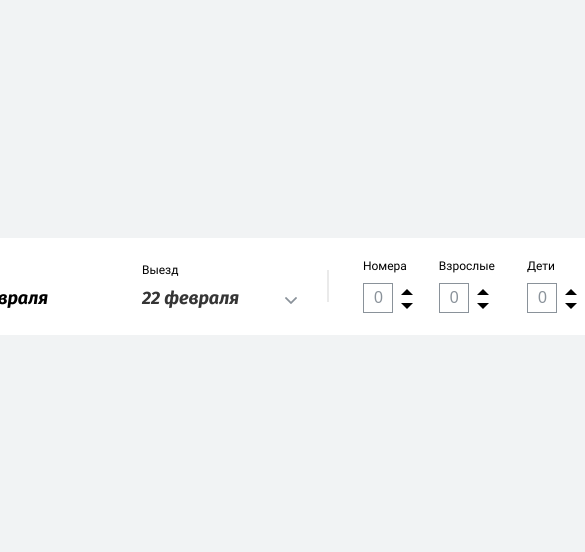
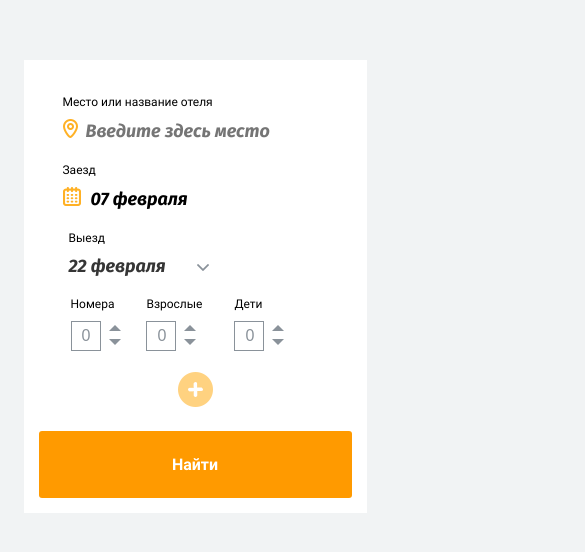
Before and after one commit to sheogoradik/Dedey, a plain HTML site: page index.html in a window 390 px wide. Shown: the part 144-696 px from the top of the page, 585 px wide, since content can reach past the window. Drawn offline with nearby package versions, Linux system fonts and the light colour scheme.

Commit message:
Bug fixes with counter

```diff
--- a/css/style.css
+++ b/css/style.css
@@ -62,6 +62,13 @@ body {
     position: relative;
 }
 
+.input-box.date::after {
+    content: url("../images/dot.png");
+    position: absolute;
+    right: -25px;
+    bottom: 15px;
+}
+
 .input-box.date::before {
     content: url("../images/calendar.png");
     position: absolute;
@@ -79,7 +86,7 @@ body {
     border-style: none;
     font-family: 'Fira Sans', sans-serif;
     position: relative;
-    width: 165px;
+    width: 130px;
     font-weight: normal;
     font-size: 18px;
     color: #000000;
@@ -230,7 +237,7 @@ label {
 }
 
 .form__btn-box button svg polygon {
-    fill: #000000;
+    fill: #8A929A;
     transition: .3s;
 }
 
@@ -315,7 +322,7 @@ label {
 .select-custom__current {
     font-family: 'Fira Sans', sans-serif;
     position: relative;
-    width: 165px;
+    width: 150px;
     font-weight: normal;
     font-size: 18px;
     color: #353535;
@@ -329,3 +336,48 @@ label {
     z-index: 1;
     transform: translateY(-50%);
 }
+
+/*MEDIA*/
+
+@media (max-width: 1200px) {
+    .form {
+        flex-direction: column;
+    }
+
+    .input-box.marker::before {
+        bottom: 2px;
+    }
+
+    .input-box.date::before {
+        bottom: 2px;
+    }
+
+    .input-box,
+    .select,
+    .form__num,
+    .form__plusbtn,
+    .submit {
+        margin-top: 20px;
+    }
+
+    .submit,
+    .form__plusbtn {
+        margin-left: 0;
+    }
+
+    .input-box.marker::after {
+        display: none;
+    }
+
+    .select::after {
+        display: none;
+    }
+
+    .form__btn-box {
+        top: 21px;
+    }
+
+    .input-box.date::after {
+        display: none;
+    }
+}
--- a/js/main.js
+++ b/js/main.js
@@ -29,14 +29,12 @@ select();
 /*NUM SECTION*/
 let btnsUp = document.querySelectorAll('.counter-btn-up');
 let btnsDown = document.querySelectorAll('.counter-btn-down');
-let integer = 0;
 
 btnsUp.forEach(btn => {
     btn.addEventListener('click', function(e) {
         e.preventDefault();
         let int = this.closest('.form__num-box').querySelector('.num');
-        integer += 1;
-        int.value = integer;
+        int.value++;
     })
 
 })
@@ -46,11 +44,8 @@ btnsDown.forEach(btn => {
         e.preventDefault();
         let int = this.closest('.form__num-box').querySelector('.num');
 
-        if (integer > 0) {
-            integer -= 1;
+        if (int.value > 0) {
+            int.value--;
         }
-
-        int.value = integer;
     })
-
 })
```
Also changed, not shown: images/dot.png (added).
